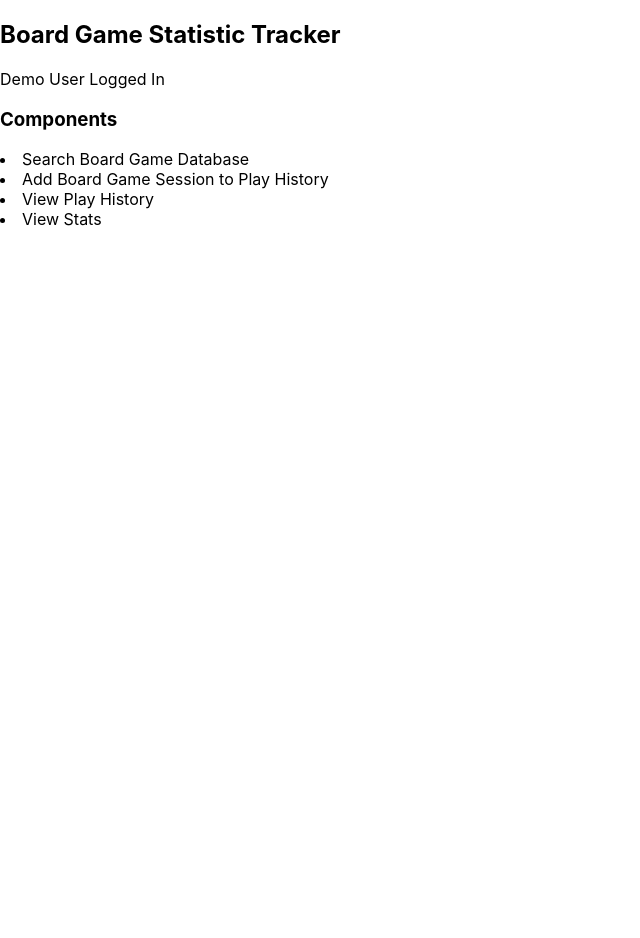
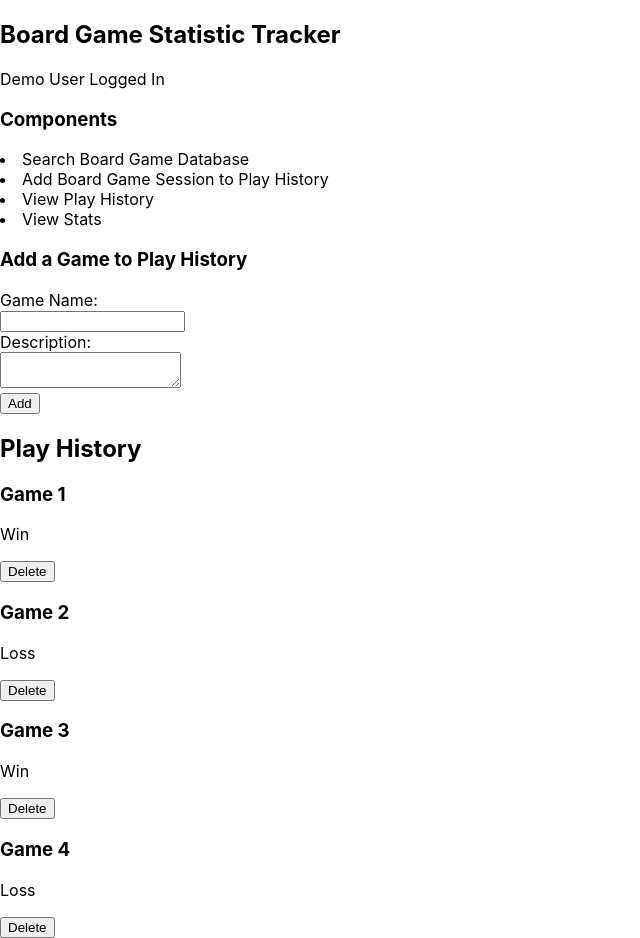
Before and after one commit to kwags/bgst, a React (Create React App) app: page / in a window 1280 px wide. Shown: the whole page, without its empty margins (0-640 px from the left). Before the commit the page ends 800 px from the top, so only its background shows below. Built offline with nearby package versions, Linux system fonts and the light colour scheme.

Commit message:
Created GameSession.js to includ Game name, description, and id. Implemented GameSession and GameSession List (Play History) into App.js
Added GameSession.js to include Game Name, description and id. Input GameSession and GameSession List (Play History) into App.js

```diff
--- a/src/App.js
+++ b/src/App.js
@@ -1,7 +1,43 @@
 //import logo from './logo.svg';
 //import './App.css';
+import React, { useState } from "react";
+import { v4 as uuidv4 } from 'uuid'; // for creating unique id's for todo items
+import GameSession from './GameSession.js'
+
 
 function App() {
+  const [gameSessionName, setGameSessionName] = useState("");
+  const [gameSessionDescription, setGameSessionDescription] = useState("");
+
+
+          // all game session items are stored in the web app's memory on the client side (i.e., in the browser's memory)
+          const [items, setItems] = useState([
+            { name: "Game 1", description: "Win", id: '1'},
+            { name: "Game 2", description: "Loss", id: '2' },
+            { name: "Game 3", description: "Win", id: '3' },
+            { name: "Game 4", description: "Loss", id: '4' },
+          ]);
+
+    // a function that creates an array of Game Session UI components
+    function createGameSessionList() {
+      let ret = [];
+      for (let i = 0; i < items.length; i++) {
+        ret.push( <GameSession key={items[i].id} name={items[i].name} description={items[i].description} id={items[i].id} delete={deleteGameSession} /> );
+      }
+      return ret;
+    }
+    // functions to add/delete game session items from the array of todos
+  function addGameSession() {
+    const newItem = { name: gameSessionName, description: gameSessionDescription, id: uuidv4() };
+    setItems([...items, newItem]); // ... is called the spread operator
+  }
+
+  function deleteGameSession(id) {
+    const newItemsArray = items.filter((item) => {return item.id !== id});
+    setItems(newItemsArray);
+  }
+
+
   return (
     <div className="App">
       <header className="App-header">
@@ -9,6 +45,7 @@ function App() {
         <h2>
           Board Game Statistic Tracker
         </h2>
+        </header>
         <p>Demo User Logged In</p>
         <h3>Components</h3>
 
@@ -17,9 +54,19 @@ function App() {
           <li>View Play History</li>
           <li>View Stats</li>
 
-      </header>
+          <h3>Add a Game to Play History</h3>
+          <label>Game Name:</label><br />
+          <input id="name" value={gameSessionName} onChange={e => {setGameSessionName(e.target.value)}}/><br />
+          <label>Description:</label><br />
+          <textarea id="description" value={gameSessionDescription} onChange={e => {setGameSessionDescription(e.target.value)}}></textarea><br />
+          <button onClick={addGameSession}>Add</button>
+
+          <h2>Play History</h2>
+          { createGameSessionList() }
+
     </div>
   );
 }
 
+
 export default App;
--- /dev/null
+++ b/src/GameSession.js
@@ -0,0 +1,22 @@
+//Add a Game Session to Play History
+//import logo from './logo.svg';
+//import './App.css';
+
+
+function GameSession(props) {
+  const name = props.name;
+  const description = props.description;
+  const id = props.id;
+  const deleteGameSession = props.delete;
+
+  return (
+      <div>
+          <h3> { name } </h3>
+          <p> { description } </p>
+          <button onClick={()=>{ deleteGameSession(id) }}>Delete</button>
+      </div>
+  );
+
+}
+
+export default GameSession;
```
